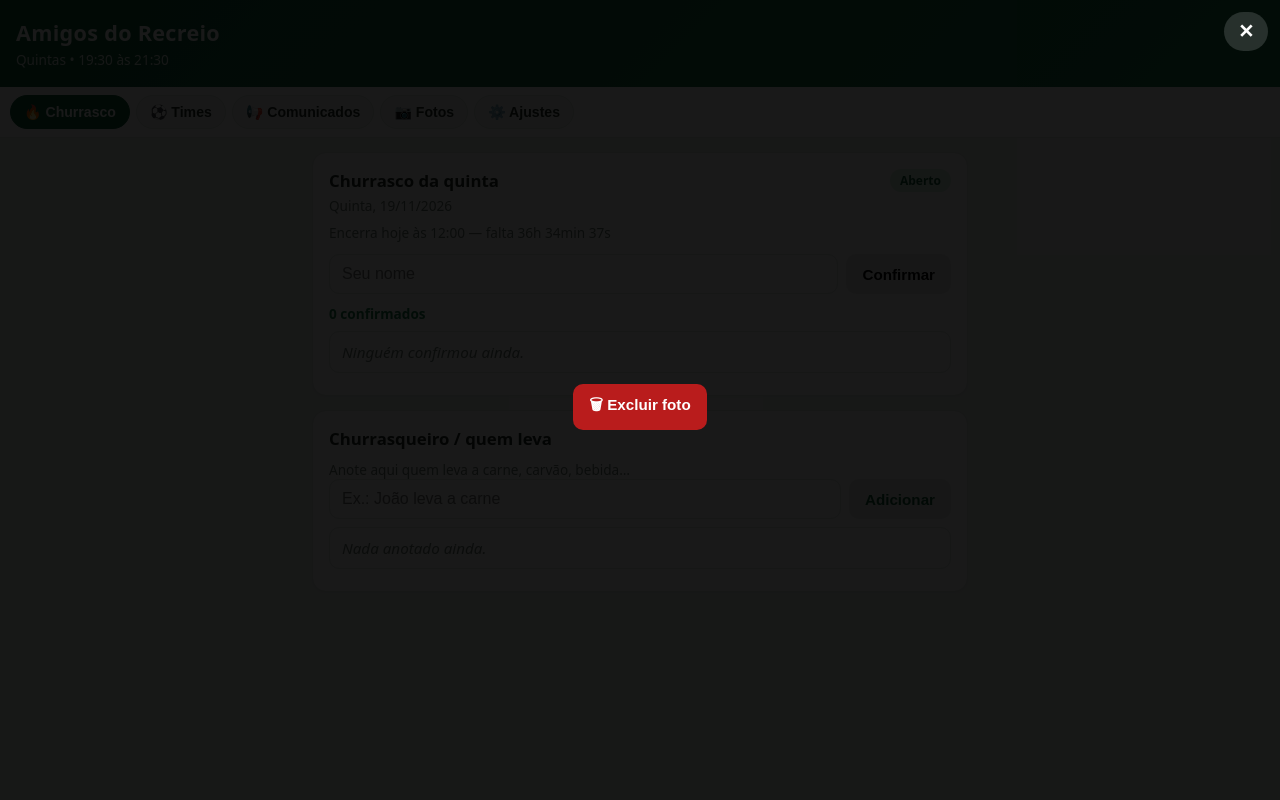
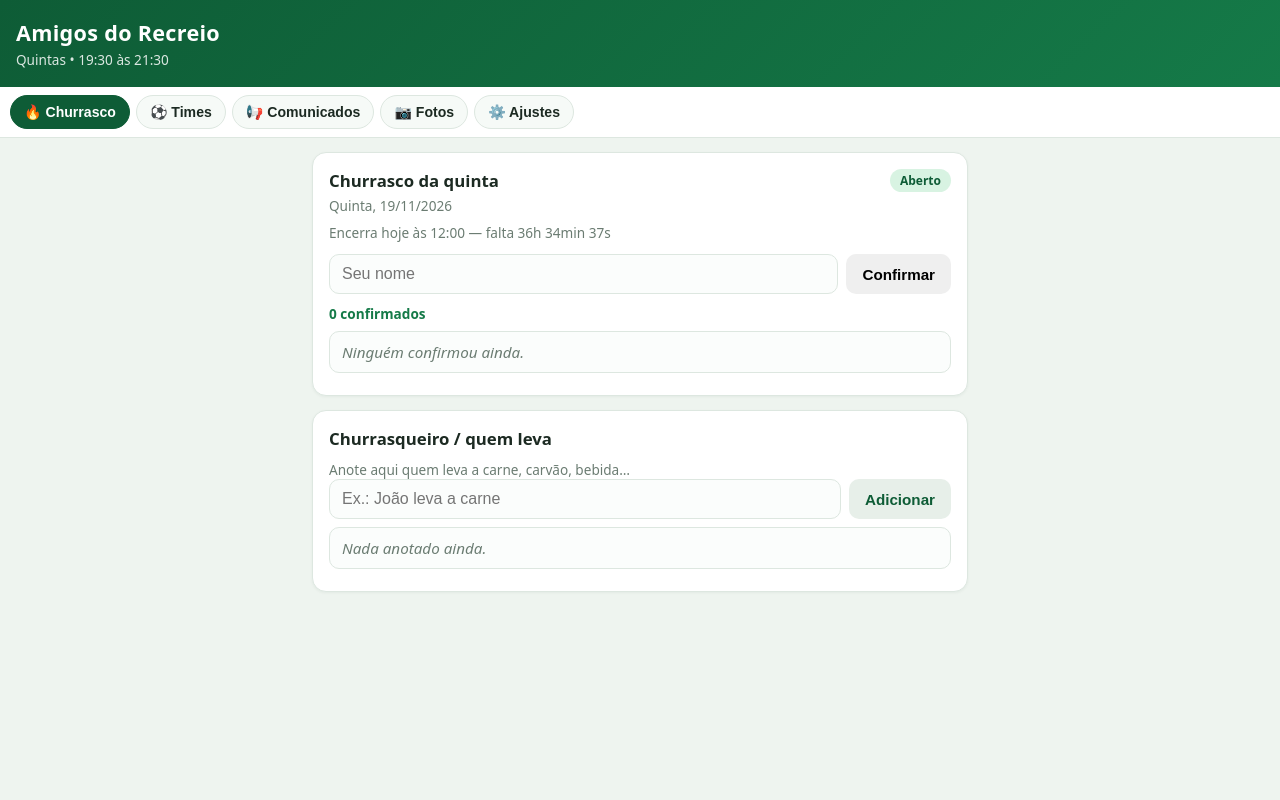
Before and after one commit to luizaugusto2006/futebolrecreio, a Flask app: page / in a window 1280 px wide. Run offline with Flask 3, Linux system fonts and the light colour scheme; data that the repository does not hold is empty; parts of the project's set-up code (start-up, migrations or seed data) failed here and were passed over.

Commit message:
Corrige lightbox visivel sem foto (display:flex sobrescrevia o hidden)

```diff
--- a/static/css/style.css
+++ b/static/css/style.css
@@ -182,6 +182,7 @@ button:disabled { opacity: .5; cursor: not-allowed; }
 .chip.ativo { background: var(--verde); color: #fff; border-color: var(--verde); }
 
 .lightbox { position: fixed; inset: 0; background: rgba(0,0,0,.9); z-index: 50; display: flex; flex-direction: column; align-items: center; justify-content: center; padding: 16px; }
+.lightbox[hidden] { display: none; }
 .lightbox img { max-width: 100%; max-height: 78vh; border-radius: 8px; }
 .lightbox .fechar { position: absolute; top: 12px; right: 12px; background: rgba(255,255,255,.15); color: #fff; font-size: 1.2rem; padding: 8px 14px; border-radius: 999px; }
 .lightbox .excluir-foto { margin-top: 14px; background: #b91c1c; color: #fff; }
```
